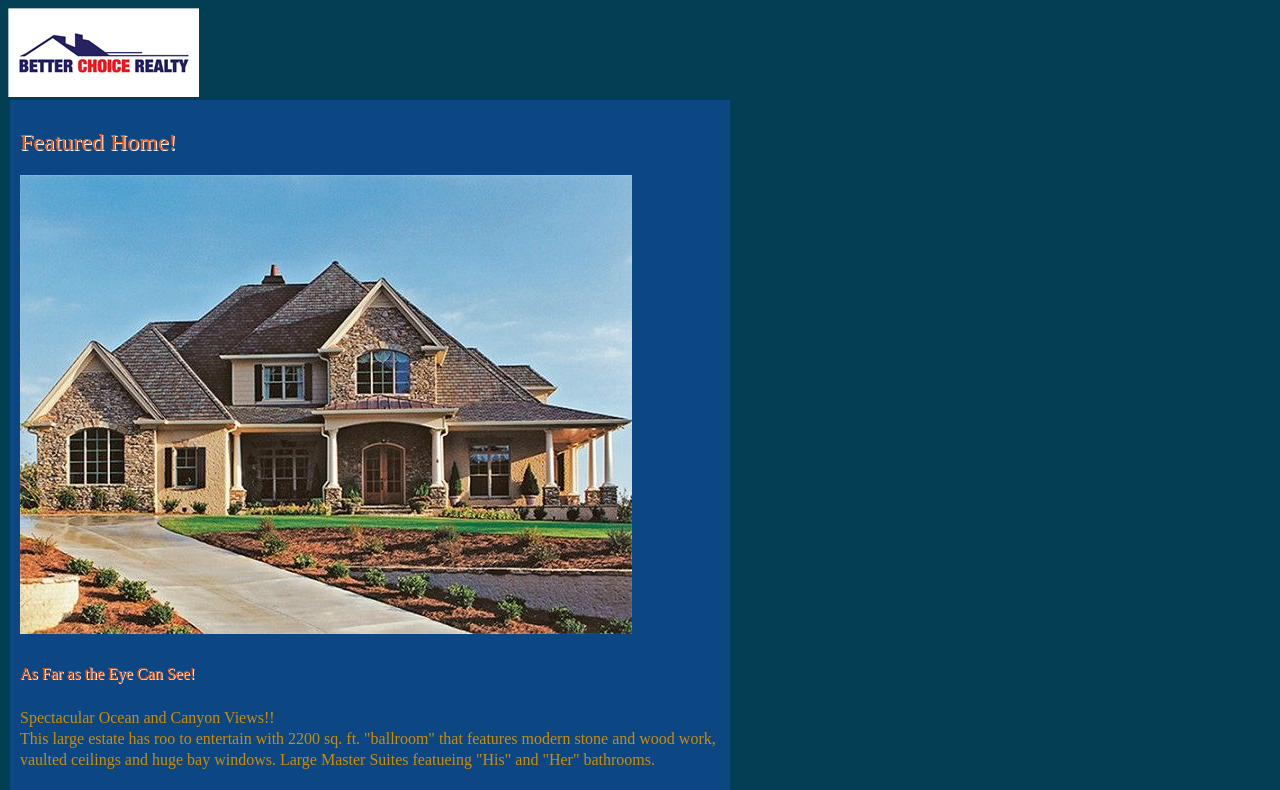
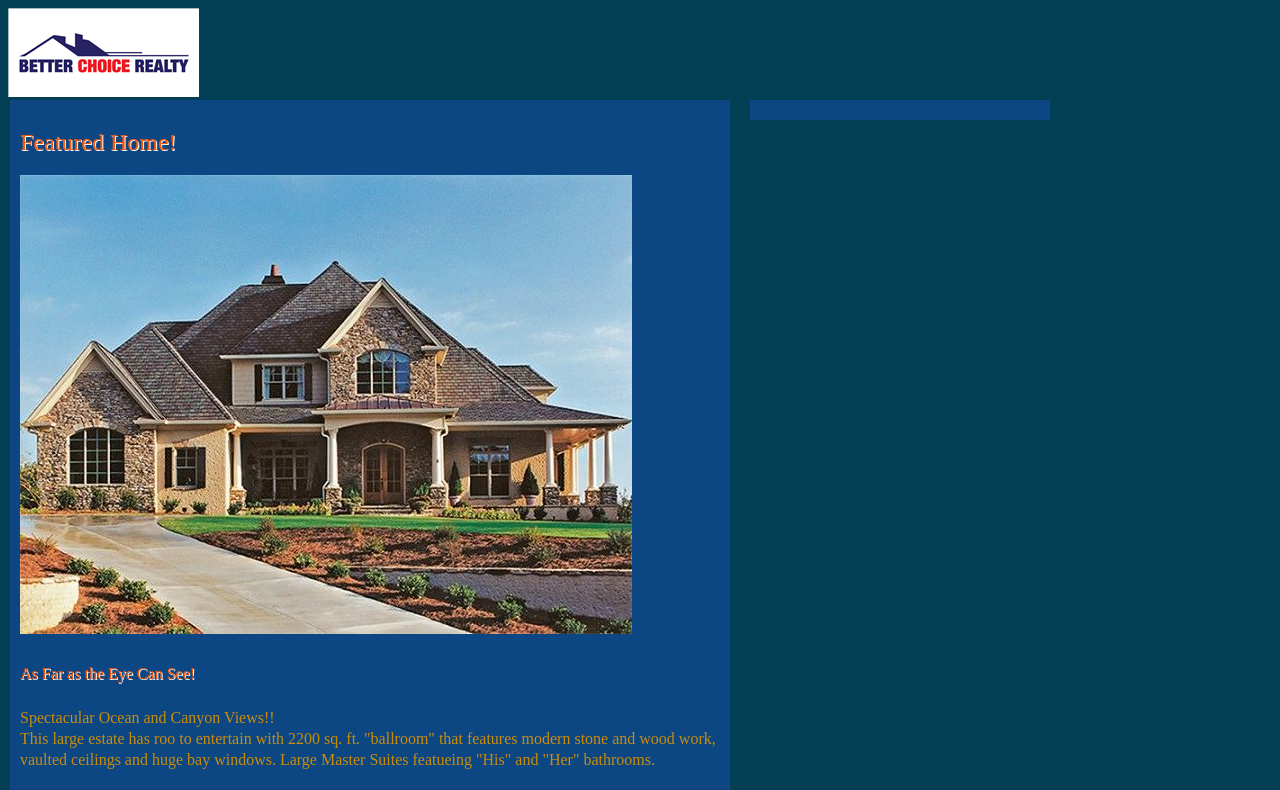
Before and after one commit to suv191/vsite, a PHP site: page /asignment4/index.php in a window 1280 px wide. Shown: the top 790 px of the page. Run offline with PHP 8.4, Linux system fonts and the light colour scheme.

Commit message:
asignment 4 started

```diff
--- a/asignment4/css/basic.css
+++ b/asignment4/css/basic.css
@@ -172,6 +172,23 @@ textarea {
   /*min-height: 100%;*/
   /*min-height: 100%;*/
 }
+
+#sideBar {
+  position: absolute;
+  left: 750px;
+  top: 100px;
+  width: 300px;
+  height: auto;
+  padding: 10px;
+  /*background-color: lightgreen;*/
+   background-color: #0C4683;
+ /* background-image: -webkit-gradient(linear, 0% 0%, 0% 100%, from(#0C4683), to(#10AAC0));
+  background-image: -webkit-linear-gradient(top, #0C4683, #10AAC0);
+  background-image: -moz-linear-gradient(top, #0C4683, #10AAC0);
+  background-image: -o-linear-gradient(top, #0C4683, #10AAC0);
+  /*min-height: 100%;*/
+}
+
 #search {
   position: absolute;
   left: 10px;
--- a/asignment4/index.php
+++ b/asignment4/index.php
@@ -19,6 +19,17 @@
 			vaulted ceilings and huge bay windows. Large Master Suites featueing "His" and "Her" bathrooms.
 		</p>
 	</div>
+	<div id="sideBar">
+		<?php
+			# Reading from a directory
+			$DOCUMENT_ROOT = $_SERVER['DOCUMENT_ROOT'];// gets the root directory
+
+			$dirName = $DOCUMENT_ROOT.'vsite/asignment4/'.'house_images'; //get the directory
+
+			$dirHandle = opendir($dirName); // handler to the directory
+
+		 ?>
+	</div>
 	<div id="search">
 		<p>
 			<h4>Enter City: <input type="text" name="citySearch" size="40">
```
